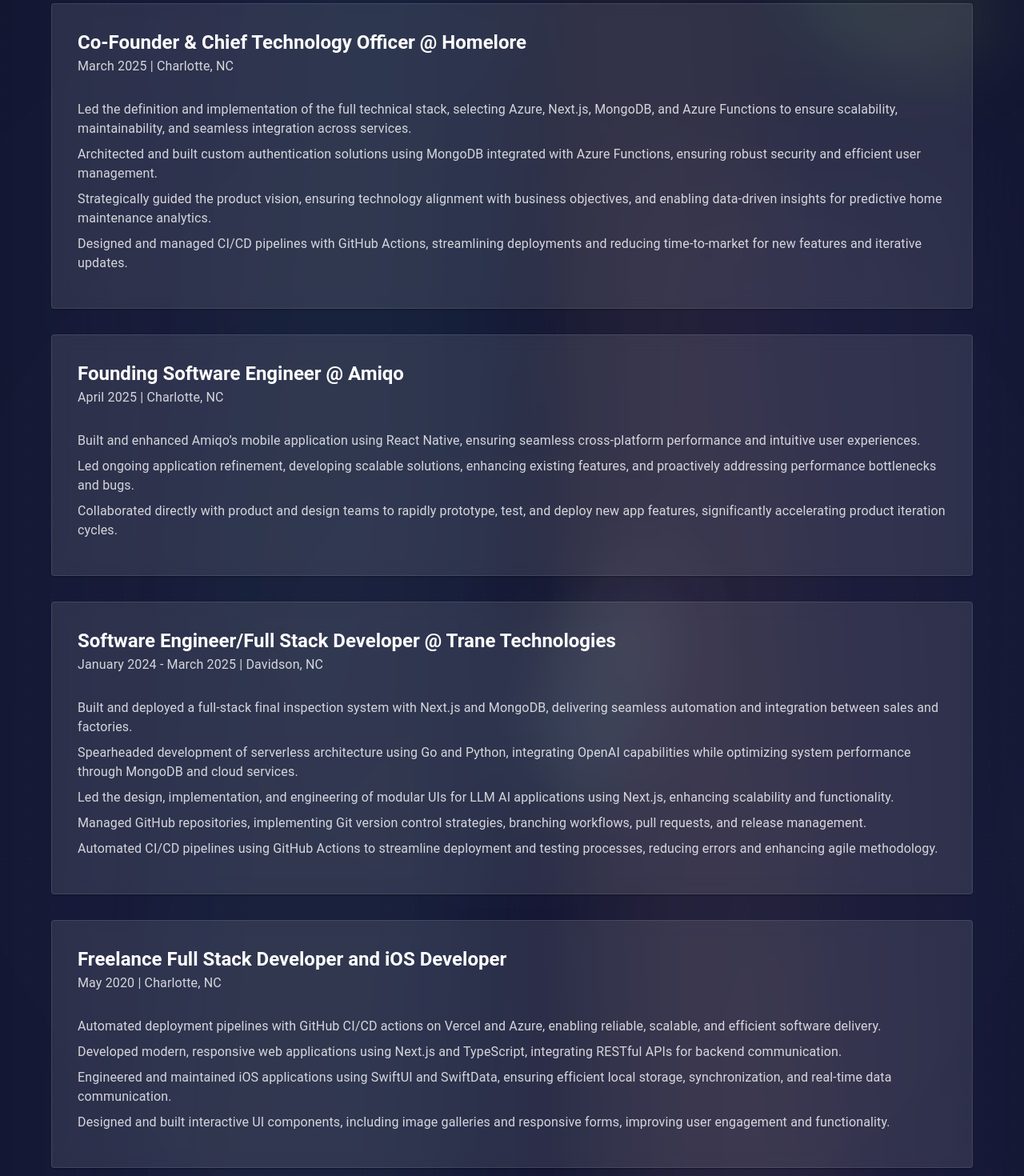
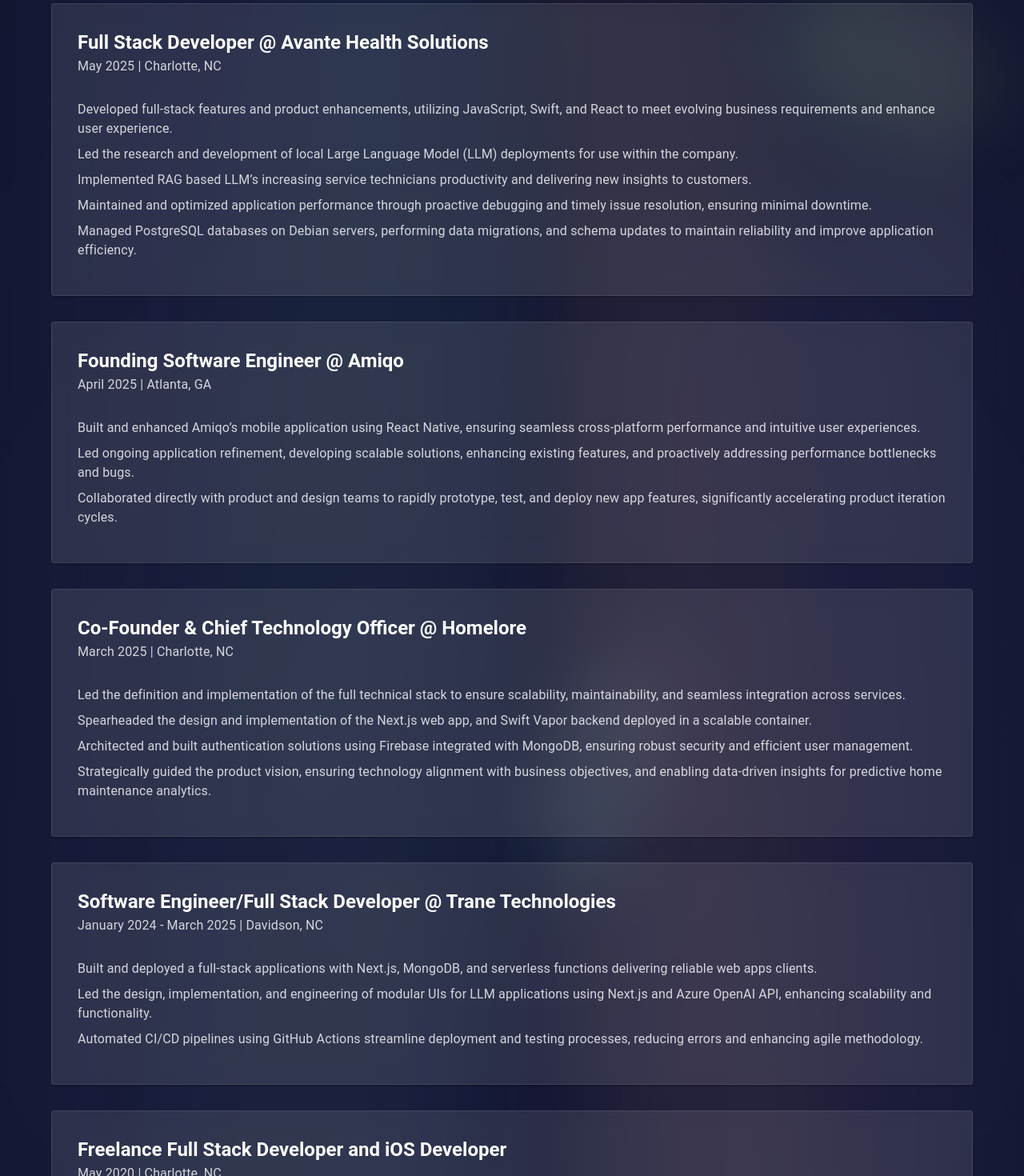
Before and after one commit to ReileyMeeks/Reiley_Meeks_Portfolio, a Next.js app: page / in a window 1280 px wide. Shown: the part 2360-3830 px from the top of the page at 80% size. Built offline with nearby package versions, Linux system fonts and the light colour scheme.

Commit message:
New resume and updated experince section

```diff
--- a/components/ResumeModal.tsx
+++ b/components/ResumeModal.tsx
@@ -15,15 +15,15 @@
 
   const handleDownload = () => {
     const link = document.createElement('a');
-    link.href = '/assets/Reiley_Meeks_Resume.pdf';
-    link.download = 'Reiley_Meeks_Resume.pdf';
+    link.href = '/assets/Reiley_Meeks_Engineer_Resume';
+    link.download = 'Reiley_Meeks_Engineer_Resume';
     document.body.appendChild(link);
     link.click();
     document.body.removeChild(link);
   };
 
   const openPdfInNewTab = () => {
-    window.open('/assets/Reiley_Meeks_Resume.pdf', '_blank');
+    window.open('/assets/Reiley_Meeks_Engineer_Resume', '_blank');
   };
 
   // On mobile, open PDF in new tab instead of showing modal
@@ -95,7 +95,7 @@
         </Box>
         <Box
           component="iframe"
-          src="/assets/Reiley_Meeks_Resume.pdf"
+          src="/assets/Reiley_Meeks_Engineer_Resume"
           sx={{
             width: '100%',
             height: '100%',
--- a/components/sections/ExperienceSection.tsx
+++ b/components/sections/ExperienceSection.tsx
@@ -17,26 +17,39 @@
 
 const experiences = [
     {
-    title: "Co-Founder & Chief Technology Officer @",
-    company: "Homelore",
-    date: "March 2025",
+    title: "Full Stack Developer @",
+    company: "Avante Health Solutions",
+    date: "May 2025",
     location: "Charlotte, NC",
     description: [
-      "Led the definition and implementation of the full technical stack, selecting Azure, Next.js, MongoDB, and Azure Functions to ensure scalability, maintainability, and seamless integration across services.",
-      "Architected and built custom authentication solutions using MongoDB integrated with Azure Functions, ensuring robust security and efficient user management.",
-      "Strategically guided the product vision, ensuring technology alignment with business objectives, and enabling data-driven insights for predictive home maintenance analytics.",
-      "Designed and managed CI/CD pipelines with GitHub Actions, streamlining deployments and reducing time-to-market for new features and iterative updates.",
+      "Developed full-stack features and product enhancements, utilizing JavaScript, Swift, and React to meet evolving business requirements and enhance user experience.",
+      "Led the research and development of local Large Language Model (LLM) deployments for use within the company.",
+      "Implemented RAG based LLM’s increasing service technicians productivity and delivering new insights to customers.",
+      "Maintained and optimized application performance through proactive debugging and timely issue resolution, ensuring minimal downtime.",
+      "Managed PostgreSQL databases on Debian servers, performing data migrations, and schema updates to maintain reliability and improve application efficiency."
     ],
   },
   {
     title: "Founding Software Engineer @",
     company: "Amiqo",
     date: "April 2025",
-    location: "Charlotte, NC",
+    location: "Atlanta, GA",
     description: [
       "Built and enhanced Amiqo’s mobile application using React Native, ensuring seamless cross-platform performance and intuitive user experiences.",
       "Led ongoing application refinement, developing scalable solutions, enhancing existing features, and proactively addressing performance bottlenecks and bugs.",
       "Collaborated directly with product and design teams to rapidly prototype, test, and deploy new app features, significantly accelerating product iteration cycles.",
+    ],
+  },
+  {
+    title: "Co-Founder & Chief Technology Officer @",
+    company: "Homelore",
+    date: "March 2025",
+    location: "Charlotte, NC",
+    description: [
+      "Led the definition and implementation of the full technical stack to ensure scalability, maintainability, and seamless integration across services.",
+      "Spearheaded the design and implementation of the Next.js web app, and Swift Vapor backend deployed in a scalable container.",
+      "Architected and built authentication solutions using Firebase integrated with MongoDB, ensuring robust security and efficient user management.",
+      "Strategically guided the product vision, ensuring technology alignment with business objectives, and enabling data-driven insights for predictive home maintenance analytics.",
     ],
   },
   {
@@ -45,11 +58,9 @@
     date: "January 2024 - March 2025",
     location: "Davidson, NC",
     description: [
-      "Built and deployed a full-stack final inspection system with Next.js and MongoDB, delivering seamless automation and integration between sales and factories.",
-      "Spearheaded development of serverless architecture using Go and Python, integrating OpenAI capabilities while optimizing system performance through MongoDB and cloud services.",
-      "Led the design, implementation, and engineering of modular UIs for LLM AI applications using Next.js, enhancing scalability and functionality.",
-      "Managed GitHub repositories, implementing Git version control strategies, branching workflows, pull requests, and release management.",
-      "Automated CI/CD pipelines using GitHub Actions to streamline deployment and testing processes, reducing errors and enhancing agile methodology.",
+      "Built and deployed a full-stack applications with Next.js, MongoDB, and serverless functions delivering reliable web apps clients.",
+      "Led the design, implementation, and engineering of modular UIs for LLM applications using Next.js and Azure OpenAI API, enhancing scalability and functionality.",
+      "Automated CI/CD pipelines using GitHub Actions streamline deployment and testing processes, reducing errors and enhancing agile methodology.",
     ],
   },
   {
@@ -58,10 +69,9 @@
     date: "May 2020",
     location: "Charlotte, NC",
     description: [
-      "Automated deployment pipelines with GitHub CI/CD actions on Vercel and Azure, enabling reliable, scalable, and efficient software delivery.",
-      "Developed modern, responsive web applications using Next.js and TypeScript, integrating RESTful APIs for backend communication.",
+      "Developed modern, responsive web applications using Next.js and TypeScript, integrating RESTful APIs backend communication.",
       "Engineered and maintained iOS applications using SwiftUI and SwiftData, ensuring efficient local storage, synchronization, and real-time data communication.",
-      "Designed and built interactive UI components, including image galleries and responsive forms, improving user engagement and functionality.",
+      "Designed and built interactive UI components, including image galleries and responsive forms, improving user engagement and enhancing functionality. ",
     ],
   },
   {
```
Also changed, not shown: 2 other files (tests, documents, lock files or other folders). Lines whose indentation alone changed are shown as unchanged.
